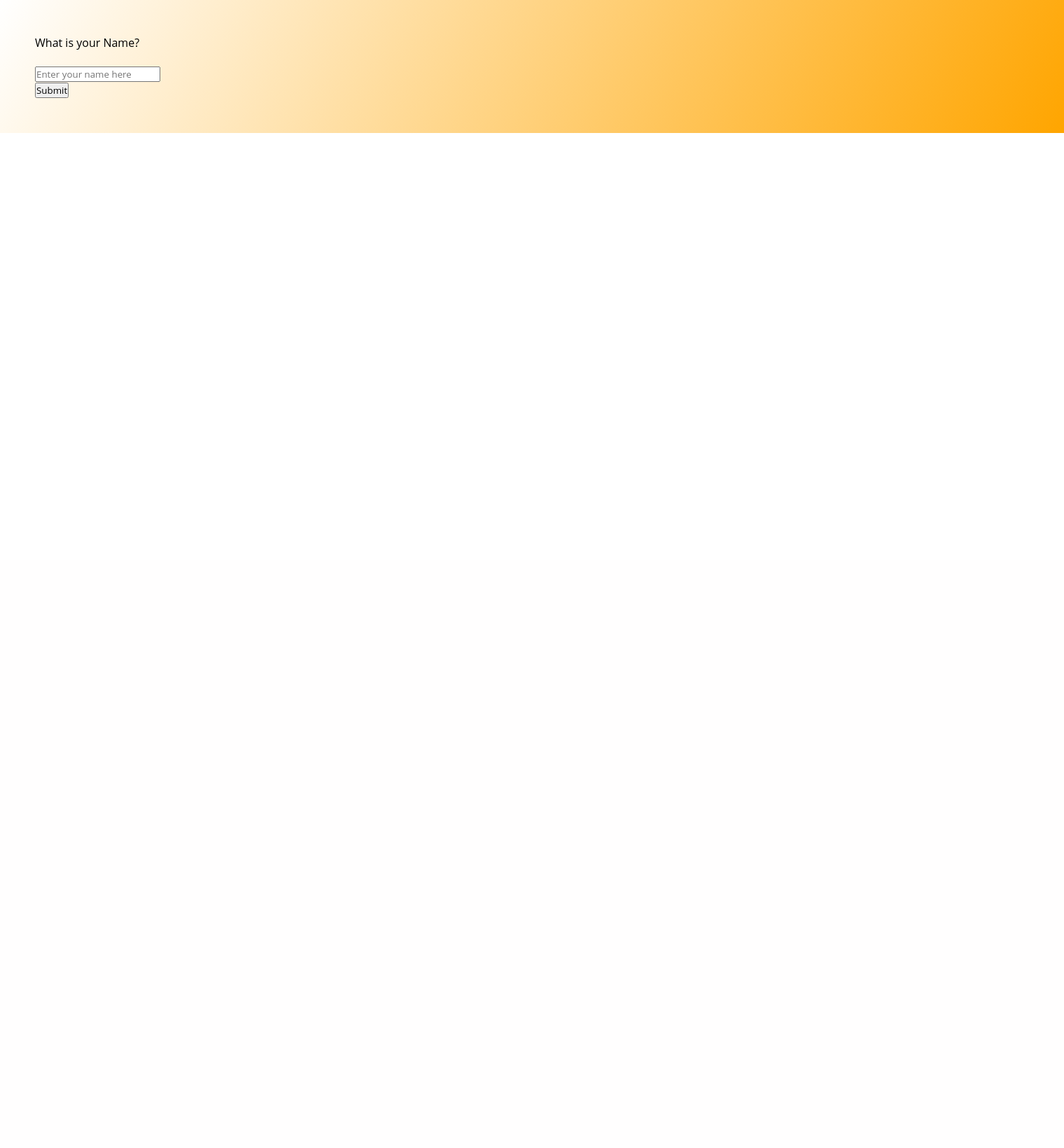
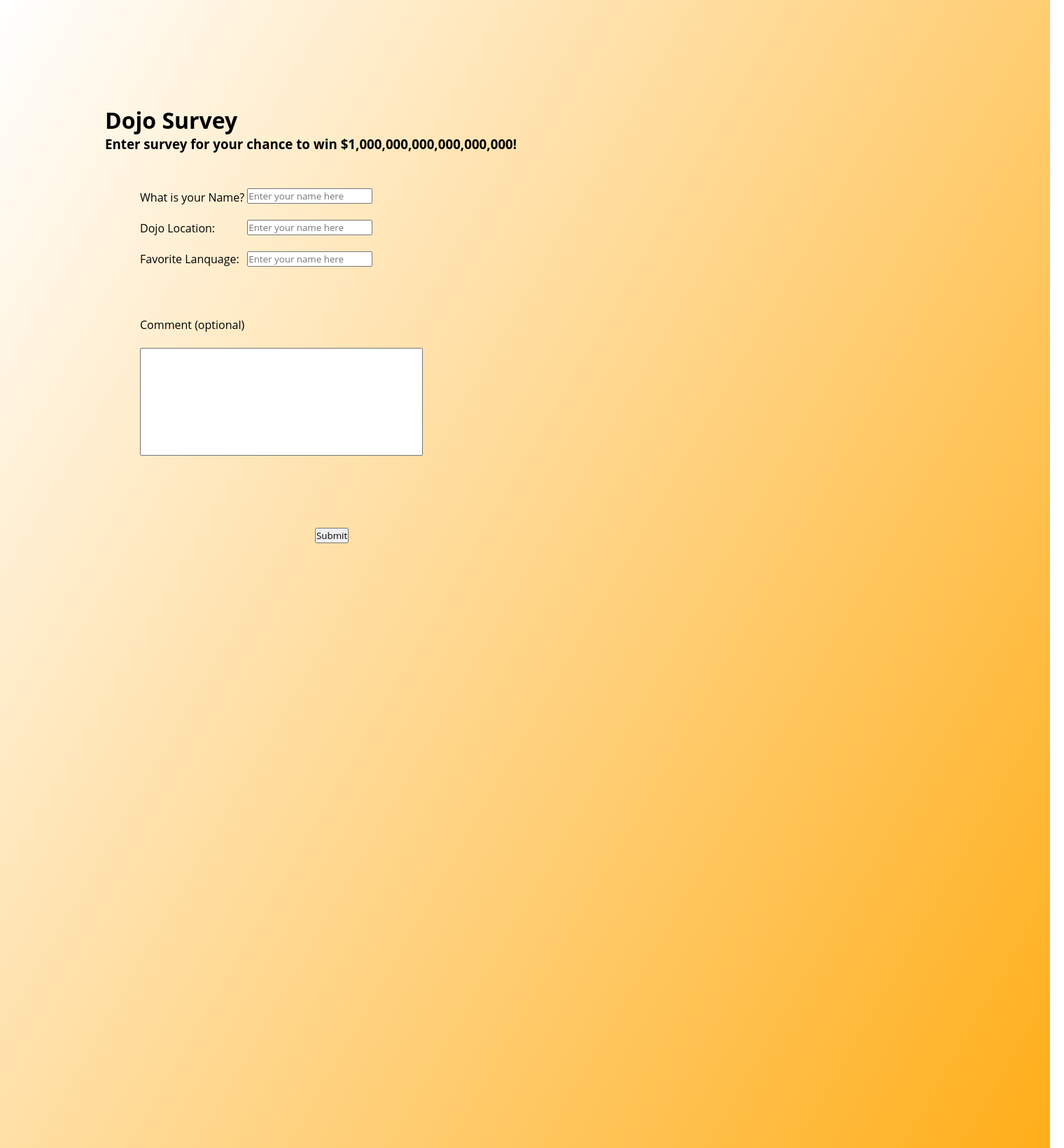
Before and after one commit to Andonon/CD_Flask_DojoSurvey, a Flask app: page / in a window 1520 px wide. Shown: the top 1640 px of the page at 70% size. Before the commit the page ends 190 px from the top, so only its background shows below. Run offline with Flask 2, Linux system fonts and the light colour scheme.

Commit message:
finished web design.

```diff
--- a/static/style.css
+++ b/static/style.css
@@ -12,15 +12,40 @@
     padding: 0px;
     font-family: 'Open Sans', sans-serif;
 }
+
 #wrapper {
-    padding: 50px;
-    background-image: linear-gradient(300deg, orange, white);
+        background-image: linear-gradient(300deg, orange, white);
+        height: 1800px;
+        width: 1200px;
+        padding: 150px;
+}
+#normalinputs {
+    margin: 50px;
 }
 
-h1 {
-    text-align: center;
-    margin: 20px;
+#inputleft {
+    display: inline-block;
 }
+
+#inputright {
+    display: inline-block;
+}
+#largeinputs {
+    height: 200px;
+    width: 350px;
+    position: relative;
+    left: 50px;
+}
+#largecomment {
+    height: 150px;
+    width: 400px;
+}
+#submitbutton {
+    position: relative;
+    top: 100px;
+    left: 300px;
+}
+
 footer {
     margin-top: 100px;
     text-align: center;
--- a/templates/index.html
+++ b/templates/index.html
@@ -8,11 +8,32 @@
     </head>
     <body>
         <div id='wrapper'>
+            <div>
+            <h1>Dojo Survey</h1>
+            <h3>Enter survey for your chance to win $1,000,000,000,000,000,000!</h3>
+            </div>
             <form action='/process' method='post'>
-                <p>What is your Name?</p><br>
-                <input type="text" name="name" placeholder="Enter your name here"><br>
-                <input type="submit" value="Submit">
+                <div id="normalinputs">
+                    <div id="inputleft">
+                        <p>What is your Name?</p><br>
+                        <p>Dojo Location:</p><br>
+                        <p>Favorite Lanquage:</p><br>
+                    </div>
+                    <div id="inputright">
+                        <input  type="text" name="name" placeholder="Enter your name here"></p><br>
+                        <input  type="text" name="name" placeholder="Enter your name here"></p><br>
+                        <input  type="text" name="name" placeholder="Enter your name here"></p><br>
+                    </div>
+                </div>
+                    <div id="largeinputs">
+                    <p>Comment (optional)</p><br>
+                    <input id="largecomment" type="text" name="name"><br>
+                </div>
+                <input id="submitbutton" type="submit" value="Submit">
             </form>
         </div>
+        <footer>
+            <p>by Troy Center June 2017, Coding Dojo, Flask fundamentals.</p>
+        </footer>
     </body>
 </html>
```
